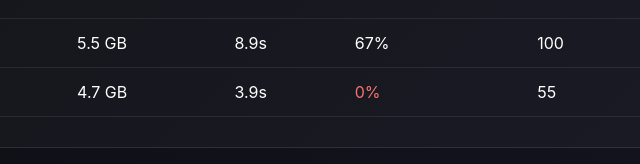
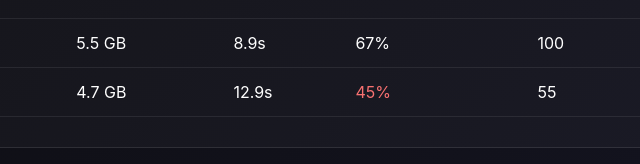
Before and after one commit to Keyvanhardani/german-ocr.github.io, a plain HTML site: page index.html in a window 1280 px wide. Shown: the part 636-800 px from the top of the page, 501-1141 px from the left. Drawn offline with nearby package versions, Linux system fonts and the light colour scheme.

Commit message:
Update LLaVA 7B timing and accuracy values

```diff
--- a/index.html
+++ b/index.html
@@ -231,8 +231,8 @@
                     <tr>
                         <td>LLaVA 7B</td>
                         <td>4.7 GB</td>
-                        <td>3.9s</td>
-                        <td class="acc-low">0%</td>
+                        <td>12.9s</td>
+                        <td class="acc-low">45%</td>
                         <td>55</td>
                     </tr>
                 </tbody>
```
